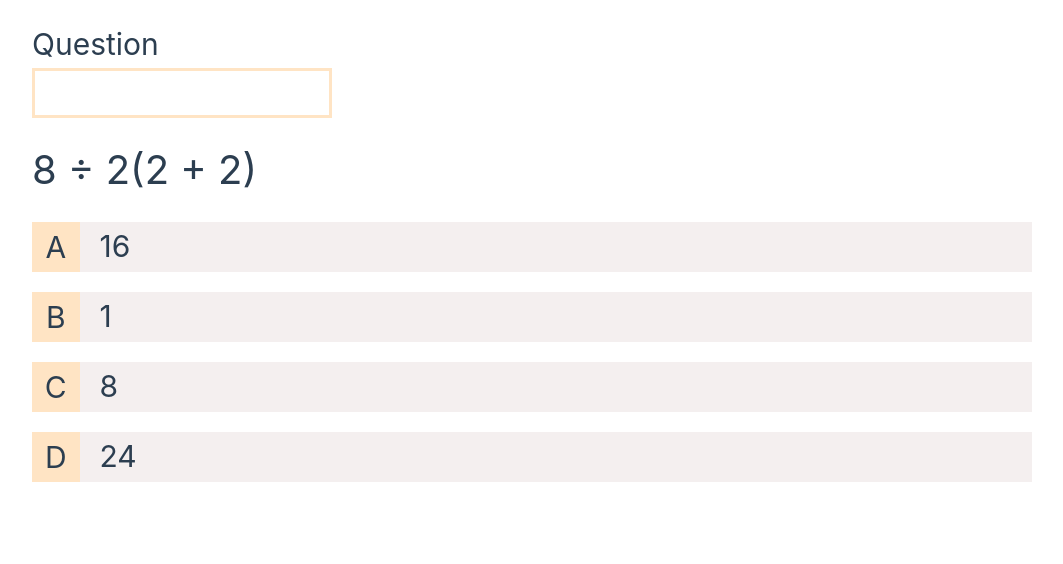
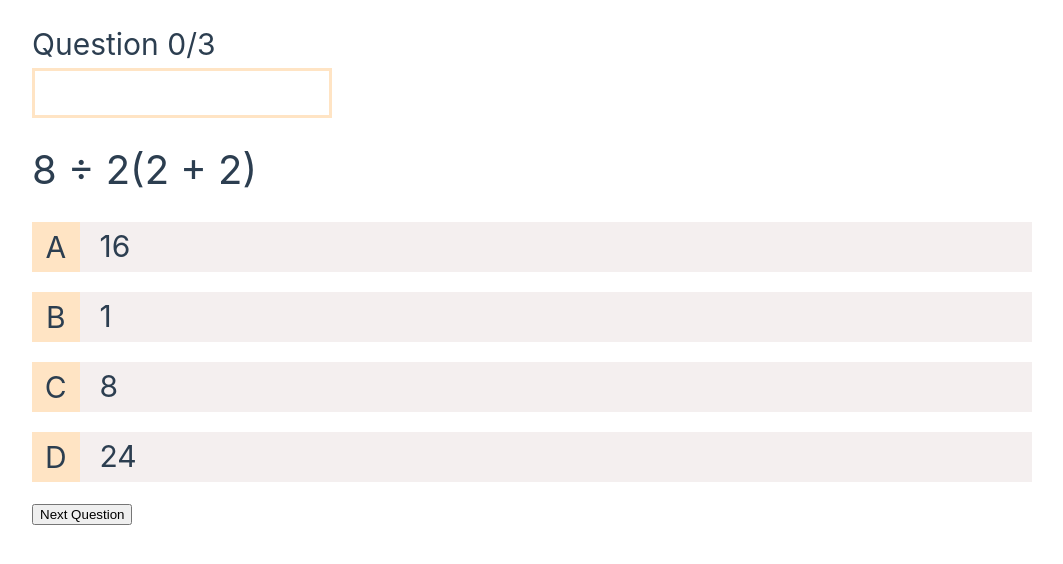
Before and after one commit to KatrinaTom/vue3-quiz, a Vue app: page /quiz/1 in a window 1280 px wide. Shown: the top 564 px of the page, without its empty margins (108-1171 px from the left). Built offline with nearby package versions, Linux system fonts and the light colour scheme.

Commit message:
feat: computed values for barPercentage

```diff
--- a/src/components/QuizHeader.vue
+++ b/src/components/QuizHeader.vue
@@ -1,11 +1,20 @@
 <template>
   <header>
-    <h4>Question</h4>
+    <h4>Question {{ questionStatus }}</h4>
     <div class="bar">
-      <div class="completion"></div>
+      <div class="completion" :style="{ width: barPercentage }"></div>
     </div>
   </header>
 </template>
+
+<script setup>
+import { defineProps } from "vue";
+
+const { questionStatus, barPercentage } = defineProps([
+  "questionStatus",
+  "barPercentage",
+]);
+</script>
 
 <style scoped>
 header {
--- a/src/views/QuizView.vue
+++ b/src/views/QuizView.vue
@@ -1,9 +1,13 @@
 <template>
   <div>
-    <QuizHeader />
+    <QuizHeader
+      :questionStatus="questionStatus"
+      :barPercentage="barPercentage"
+    />
     <div>
       <Question :question="quiz.questions[currentQuestionIndex]" />
     </div>
+    <button @click="currentQuestionIndex++">Next Question</button>
   </div>
 </template>
 
@@ -11,14 +15,25 @@
 import Question from "../components/Question.vue";
 import QuizHeader from "../components/QuizHeader.vue";
 import { useRoute } from "vue-router";
-import { ref } from "vue";
+import { ref, watch, computed } from "vue";
 import quizes from "../data/quizes.json";
 
 const route = useRoute();
+const quizId = parseInt(route.params.id);
+const quiz = quizes.find((q) => q.id === quizId);
+const currentQuestionIndex = ref(0);
 
-const quizId = parseInt(route.params.id);
+// const questionStatus = ref(`${currentQuestionIndex.value}/${quiz.questions.length}`);
 
-const quiz = quizes.find((q) => q.id === quizId);
+// watch(() => currentQuestionIndex.value, () => {
+//   questionStatus.value = `${currentQuestionIndex.value}/${quiz.questions.length}`;
+// })
 
-const currentQuestionIndex = ref(0);
+const questionStatus = computed(
+  () => `${currentQuestionIndex.value}/${quiz.questions.length}`
+);
+
+const barPercentage = computed(
+  () => `${(currentQuestionIndex.value / quiz.questions.length) * 100}%`
+);
 </script>
```
